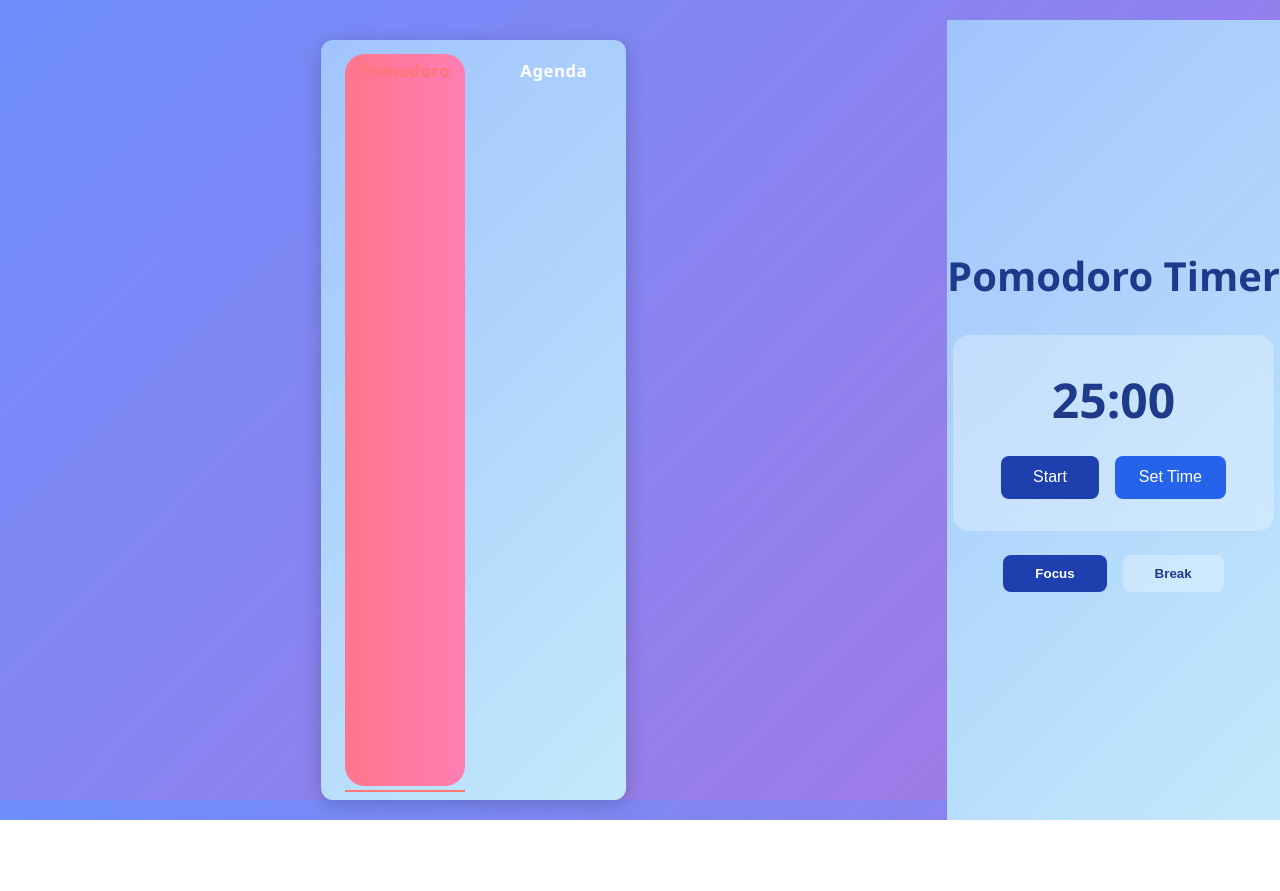
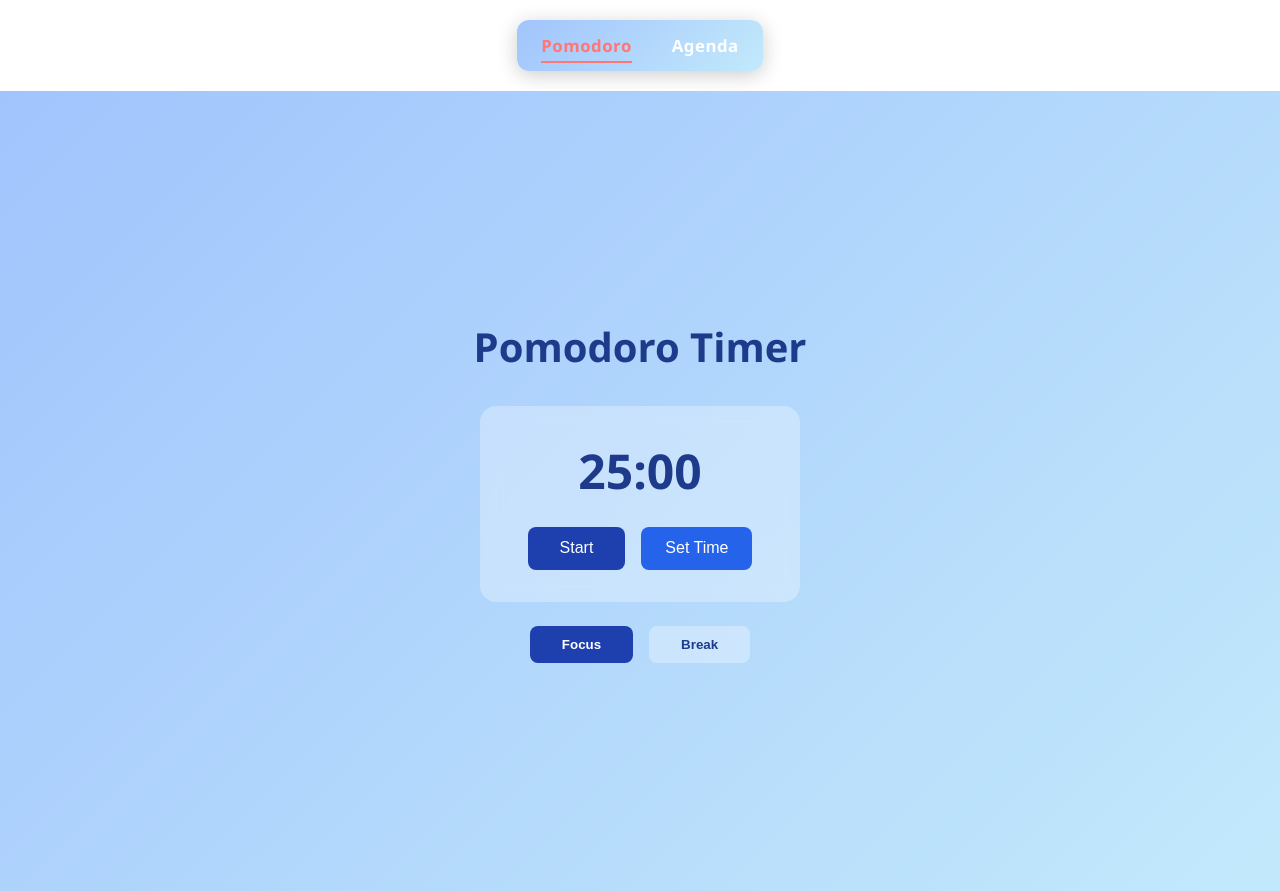
Before and after one commit to faizaanjum7/pomodoroApp-by-faiza, a React (Vite) app in the folder mypomodoro/: page / in a window 1280 px wide. Before the commit the page ends 820 px from the top, so only its background shows below. Built offline with nearby package versions, Linux system fonts and the light colour scheme.

Commit message:
style update 4

```diff
--- a/mypomodoro/src/App.css
+++ b/mypomodoro/src/App.css
@@ -6,47 +6,6 @@ body, html, #root
   margin: 0;
   font-family: 'Segoe UI', sans-serif;
 }
-
-
-body, html {
-  margin: 0;
-  padding: 0;
-  height: 100%;
-  background: linear-gradient(135deg, #6e8efb, #a777e3);
-  font-family: 'Poppins', sans-serif;
-}
-
-.navbarbg {
-  background: transparent;
-  display: flex;
-  justify-content: center;
-  padding-top: 20px;
-}
-
-.navbar {
-  display: flex;
-  gap: 20px;
-  background: rgba(255, 255, 255, 0.2);
-  backdrop-filter: blur(10px);
-  border-radius: 30px;
-  padding: 10px 25px;
-  box-shadow: 0 8px 30px rgba(0, 0, 0, 0.1);
-}
-
-.navbar a {
-  text-decoration: none;
-  color: #fff;
-  font-weight: 600;
-  padding: 5px 15px;
-  border-radius: 20px;
-  transition: all 0.3s ease;
-}
-
-.navbar a.active {
-  background: linear-gradient(to right, #ff758c, #ff7eb3);
-  color: #fff;
-}
-
 
 
 .appcontainer
```
